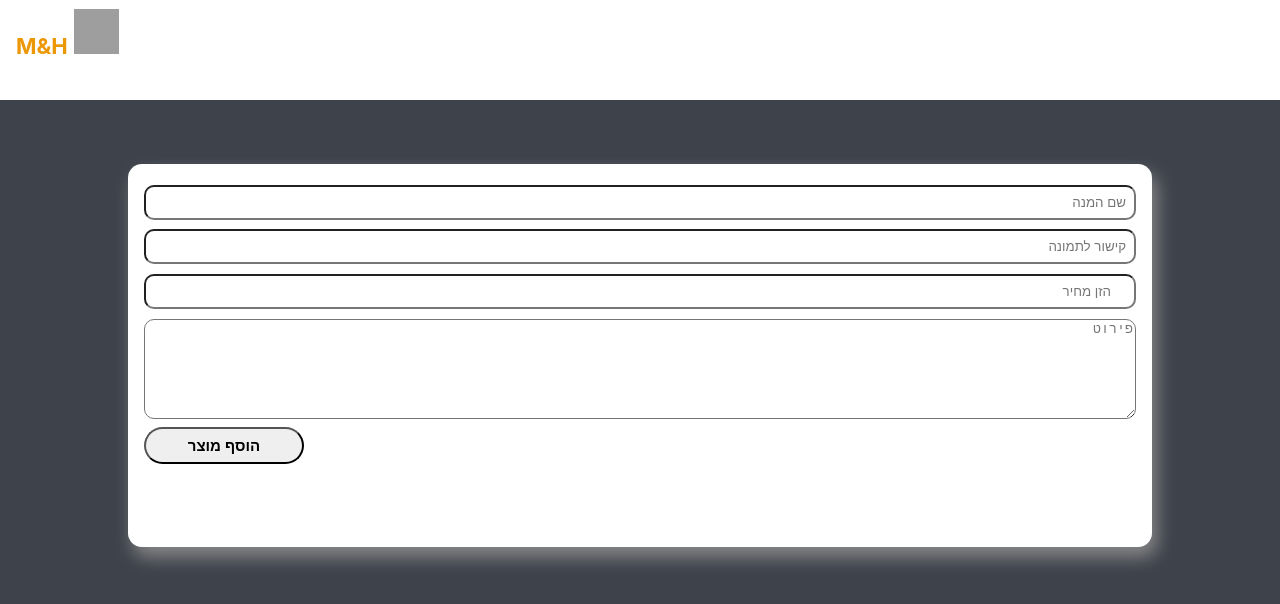
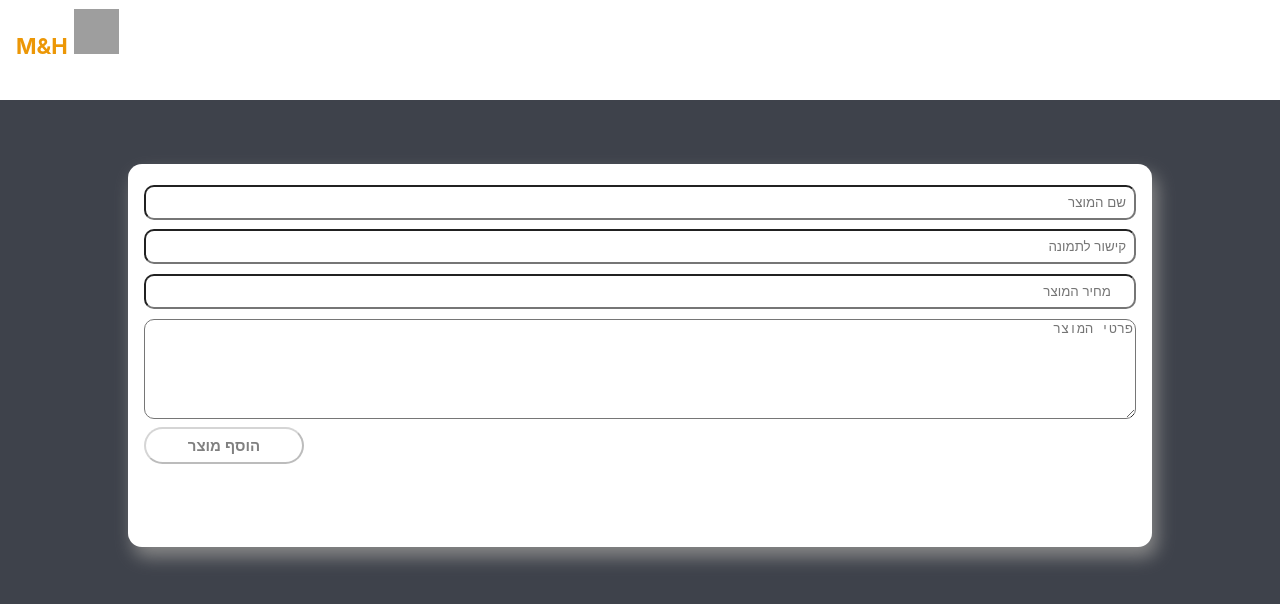
Before and after one commit to matanfadida/restaurantsProject, a React (Create React App) app in the folder frontend/: page /admin/add-product in a window 1280 px wide. Shown: the top 604 px of the page. Built offline with nearby package versions, Linux system fonts and the light colour scheme; grey boxes are pictures that could not be loaded.

Commit message:
add product errors

```diff
--- a/frontend/src/components/Admin/add-product.js
+++ b/frontend/src/components/Admin/add-product.js
@@ -1,20 +1,67 @@
-import { useRef } from "react";
+import useInput from "../hooks/use-input";
 import Cart from "../UI/cart";
 import classes from "./add-product.module.css";
 
+const isNotEmpty = (value) => value.trim() !== "";
+const isBiggerThenZero = (value) => value > 0;
+
 const AddProduct = () => {
-  const name = useRef();
-  const detail = useRef();
-  const img = useRef();
-  const price = useRef();
+  const {
+    value: nameValue,
+    isValid: nameIsValid,
+    hasError: nameHasError,
+    valueChangeHandler: nameChangeHandler,
+    inputBlurHandler: nameBlurHandler,
+    reset: nameReset,
+  } = useInput(isNotEmpty);
+
+  const {
+    value: priceValue,
+    isValid: priceIsValid,
+    hasError: priceHasError,
+    valueChangeHandler: priceChangeHandler,
+    inputBlurHandler: priceBlurHandler,
+    reset: priceReset,
+  } = useInput(isBiggerThenZero);
+
+  const {
+    value: detailValue,
+    isValid: detailIsValid,
+    hasError: detailHasError,
+    valueChangeHandler: detailChangeHandler,
+    inputBlurHandler: detailBlurHandler,
+    reset: detailReset,
+  } = useInput(isNotEmpty);
+
+  const {
+    value: imgValue,
+    isValid: imgIsValid,
+    hasError: imgHasError,
+    valueChangeHandler: imgChangeHandler,
+    inputBlurHandler: imgBlurHandler,
+    reset: imgReset,
+  } = useInput(isNotEmpty);
+
+  let formIsValid = false;
+
+  if (nameIsValid && priceIsValid && detailIsValid && imgIsValid) {
+    formIsValid = true;
+  }
+
+  const resetForm = () => {
+    imgReset();
+    detailReset();
+    nameReset();
+    priceReset();
+  };
 
   const addHandler = (event) => {
     event.preventDefault();
     const product = {
-      name: name.current.value,
-      detail: detail.current.value,
-      img: img.current.value,
-      price: price.current.value,
+      name: nameValue,
+      detail: detailValue,
+      img: imgValue,
+      price: priceValue,
     };
 
     fetch("/api/admin/add-product", {
@@ -22,28 +69,80 @@ const AddProduct = () => {
       body: JSON.stringify(product),
       headers: { "Content-Type": "application/json" },
     })
-      .then(result => console.log(result))
+      .then((result) => console.log(result))
       .catch((err) => console.log(err));
+
+      resetForm();
   };
 
+  const nameNameClasses = nameHasError ? "invalid" : "valid";
+  const namePriceClasses = priceHasError ? "invalid" : "valid";
+  const nameDetailClasses = detailHasError ? "invalid" : "valid";
+  const nameImgClasses = imgHasError ? "invalid" : "valid";
 
   return (
     <Cart className={classes.main}>
       <form className={classes.form} onSubmit={addHandler}>
-        <div>
-          <input ref={name} type="text" placeholder="שם המנה" />
+        <div className={classes[nameNameClasses]}>
+          {nameHasError && (
+            <p className={classes.error_text}>נא להכניס את שם המוצר</p>
+          )}
+          <input
+            type="text"
+            name="name"
+            placeholder="שם המוצר"
+            value={nameValue}
+            onChange={nameChangeHandler}
+            onBlur={nameBlurHandler}
+          ></input>
         </div>
-        <div>
-          <input ref={img} type="text" placeholder="קישור לתמונה" />
+
+        <div className={classes[nameImgClasses]}>
+          {imgHasError && (
+            <p className={classes.error_text}>נא להכניס קישור לתמונה</p>
+          )}
+          <input
+            type="text"
+            name="img"
+            placeholder="קישור לתמונה"
+            value={imgValue}
+            onChange={imgChangeHandler}
+            onBlur={imgBlurHandler}
+          ></input>
         </div>
-        <div>
-          <input ref={price} type="number" min={0} placeholder="הזן מחיר" />
+
+        <div className={classes[namePriceClasses]}>
+          {priceHasError && (
+            <p className={classes.error_text}> נא להכניס מחיר תקין</p>
+          )}
+          <input
+            type="number"
+            name="price"
+            placeholder="מחיר המוצר"
+            value={priceValue}
+            onChange={priceChangeHandler}
+            onBlur={priceBlurHandler}
+          ></input>
         </div>
-        <div>
-          <textarea ref={detail} type="text" placeholder="פירוט" />
+
+        <div className={classes[nameDetailClasses]}>
+          {priceHasError && (
+            <p className={classes.error_text}>נא להכניס את פרטי המוצר</p>
+          )}
+          <textarea
+            type="text"
+            name="detail"
+            placeholder="פרטי המוצר"
+            value={detailValue}
+            onChange={detailChangeHandler}
+            onBlur={detailBlurHandler}
+          ></textarea>
         </div>
+
         <div className={classes.div}>
-          <button type="submit">הוסף מוצר</button>
+          <button type="submit" disabled={!formIsValid}>
+            הוסף מוצר
+          </button>
         </div>
       </form>
     </Cart>
--- a/frontend/src/components/Admin/add-product.module.css
+++ b/frontend/src/components/Admin/add-product.module.css
@@ -1,13 +1,11 @@
-
-.main{
+.main {
   padding-bottom: 120px;
   margin: 5% 10%;
-  box-shadow: 5px 10px 18px #888888
+  box-shadow: 5px 10px 18px #888888;
 }
 
 .form {
   text-align: right;
-
 }
 
 .form label {
@@ -21,6 +19,32 @@
   font-size: 15px;
   font-weight: bold;
   margin-bottom: 1rem;
+}
+
+.form button:disabled,
+.form button:disabled:hover,
+.form button:disabled:active {
+  cursor: not-allowed;
+  background-color: white;
+  color: gray;
+}
+
+.invalid input {
+  border: 1px solid #b40e0e;
+  background-color: #fddddd;
+}
+
+.invalid textarea {
+  border: 1px solid #b40e0e;
+  background-color: #fddddd;
+}
+
+.error_text {
+  margin: 0;
+  font-weight: bold;
+  margin-left: 1rem;
+  font-size: 20px;
+  color: rgb(83, 5, 13);
 }
 
 .form button:hover,
@@ -37,8 +61,7 @@
   border-radius: 10px;
   text-align: right;
 }
-.form textarea
-{
+.form textarea {
   height: 100px;
   width: 100%;
   margin: 0.3rem auto;
@@ -46,6 +69,6 @@
   text-align: right;
 }
 
-.div{
+.div {
   position: absolute;
 }
--- /dev/null
+++ b/frontend/src/components/hooks/use-input.js
@@ -0,0 +1,54 @@
+import { useReducer } from "react";
+
+const initialInputState = {
+  value: "",
+  isTouched: false,
+};
+
+const inputStateReducer = (state, action) => {
+  if (action.type === "INPUT") {
+    return { value: action.value, isTouched: state.isTouched };
+  }
+  if (action.type === "BLUR") {
+    return { isTouched: true, value: state.value };
+  }
+  if (action.type === "RESET") {
+    return { isTouched: false, value: "" };
+  }
+  return inputStateReducer;
+};
+
+const useInput = (validateFunc) => {
+  const [inputState, dispatch] = useReducer(
+    inputStateReducer,
+    initialInputState
+  );
+
+  const valueIsValid = validateFunc(inputState.value);
+  const hasError = !valueIsValid && inputState.isTouched;
+
+  const valueChangeHandler = event =>{
+    dispatch({type: 'INPUT', value: event.target.value})
+  }
+
+  const inputBlurHandler = event => {
+    dispatch({type: 'BLUR'})
+  }
+
+  const reset = () => {
+    dispatch({type: 'RESET'})
+  }
+
+  return {
+    value: inputState.value,
+    isValid: valueIsValid,
+    hasError,
+    valueChangeHandler,
+    inputBlurHandler,
+    reset,
+  }
+
+
+};
+
+export default useInput;
--- a/frontend/src/components/list-items/item.module.css
+++ b/frontend/src/components/list-items/item.module.css
@@ -9,7 +9,7 @@
 }
 
 .amount{
-    width: 5%;
+    width: 30%;
     background-color: white;
     border-radius: 10px;
     font-style: italic;
@@ -27,8 +27,8 @@
 }
 
 .img{
-    height: 200px;
-    width: 200px;
+    height: 20px;
+    width: 20px;
     border-radius: 10px;
     box-shadow: 5px 10px 18px #888888
 }
```
